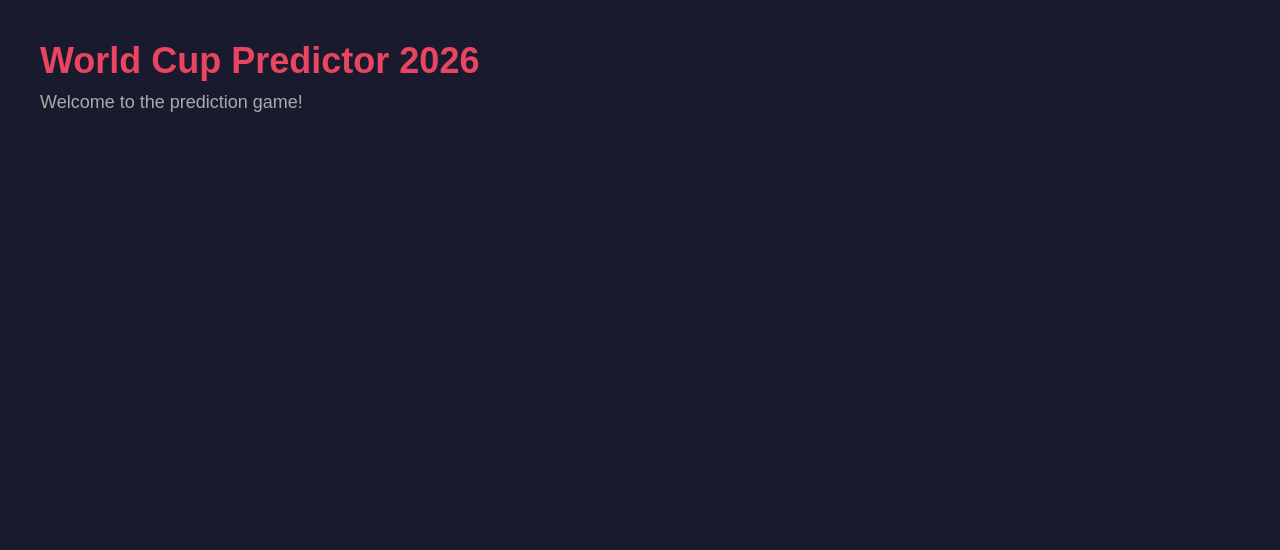
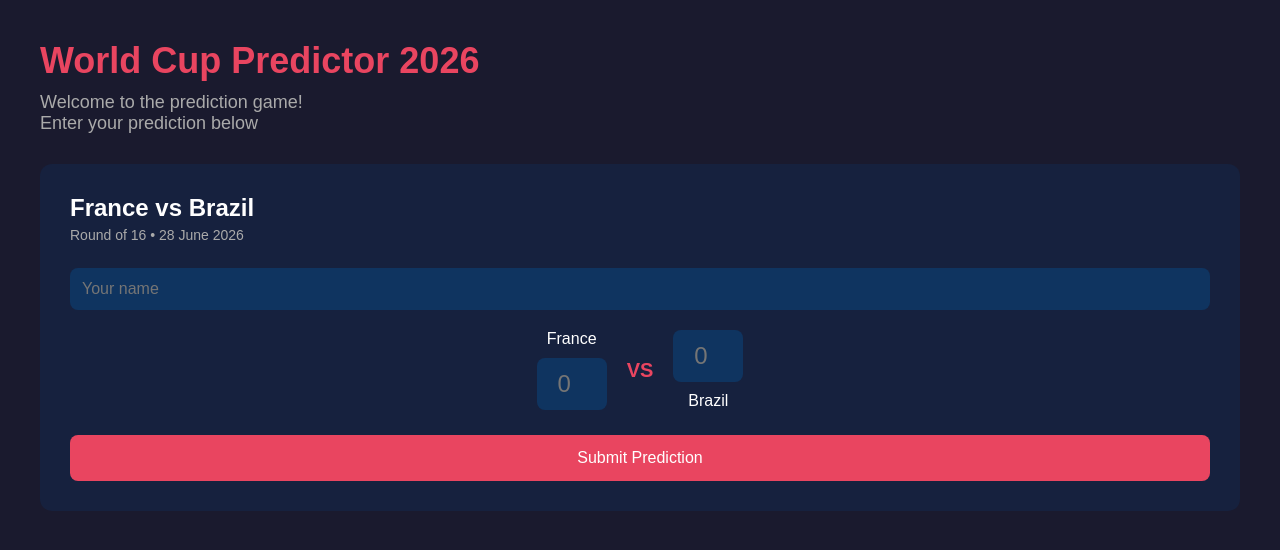
Before and after one commit to achraf-mahdid/world-cup-predictor, a plain HTML site: page index.html in a window 1280 px wide. Drawn offline with Linux system fonts and the light colour scheme.

```diff
--- /dev/null
+++ b/app.js
@@ -0,0 +1,15 @@
+function submitPrediction() {
+  const playerName = document.getElementById("playerName").value;
+  const score1 = document.getElementById("score1").value;
+  const score2 = document.getElementById("score2").value;
+
+  if (playerName === "" || score1 === "" || score2 === "") {
+    alert("Please fill in all fields!");
+    return;
+  }
+
+  console.log("Name:", playerName);
+  console.log("Prediction:", score1, "-", score2);
+
+  alert(`Thanks ${playerName}! Prediction ${score1} - ${score2} submitted!`);
+}
--- a/index.html
+++ b/index.html
@@ -7,5 +7,32 @@
     <body>
         <h1>World Cup Predictor 2026</h1>
         <p>Welcome to the prediction game!</p>
+        <p>Enter your prediction below</p>
+
+  <div class="form-card">
+    <h2>France vs Brazil</h2>
+    <p class="match-info">Round of 16 • 28 June 2026</p>
+
+    <div class="prediction-form">
+      <input type="text" id="playerName" placeholder="Your name" />
+
+      <div class="score-inputs">
+        <div class="team">
+          <span>France</span>
+          <input type="number" id="score1" min="0" max="20" placeholder="0" />
+        </div>
+        <span class="vs">VS</span>
+        <div class="team">
+          <input type="number" id="score2" min="0" max="20" placeholder="0" />
+          <span>Brazil</span>
+        </div>
+      </div>
+
+      <button onclick="submitPrediction()">Submit Prediction</button>
+    </div>
+  </div>
+</div>
+
+<script src="app.js"></script>
     </body>
 </html>
--- a/style.css
+++ b/style.css
@@ -21,3 +21,83 @@ p {
     color: #aaaaaa;
     font-size: 18px;
 }
+.container {
+  width: 100%;
+  max-width: 600px;
+}
+
+.form-card {
+  background-color: #16213e;
+  border-radius: 12px;
+  padding: 30px;
+  margin-top: 30px;
+}
+
+.form-card h2 {
+  font-size: 24px;
+  margin-bottom: 5px;
+}
+
+.match-info {
+  color: #aaaaaa;
+  font-size: 14px;
+  margin-bottom: 25px;
+}
+
+.prediction-form input[type="text"] {
+  width: 100%;
+  padding: 12px;
+  border-radius: 8px;
+  border: none;
+  background-color: #0f3460;
+  color: white;
+  font-size: 16px;
+  margin-bottom: 20px;
+}
+
+.score-inputs {
+  display: flex;
+  align-items: center;
+  justify-content: center;
+  gap: 20px;
+  margin-bottom: 25px;
+}
+
+.team {
+  display: flex;
+  flex-direction: column;
+  align-items: center;
+  gap: 10px;
+}
+
+.team input[type="number"] {
+  width: 70px;
+  padding: 12px;
+  border-radius: 8px;
+  border: none;
+  background-color: #0f3460;
+  color: white;
+  font-size: 24px;
+  text-align: center;
+}
+
+.vs {
+  font-size: 20px;
+  color: #e94560;
+  font-weight: bold;
+}
+
+button {
+  width: 100%;
+  padding: 14px;
+  background-color: #e94560;
+  color: white;
+  border: none;
+  border-radius: 8px;
+  font-size: 16px;
+  cursor: pointer;
+}
+
+button:hover {
+  background-color: #c73652;
+}
```
Also changed, not shown: backend/index.js (added, +24 -0 lines), backend/package.json (added, +20 -0 lines), 2 other files.
